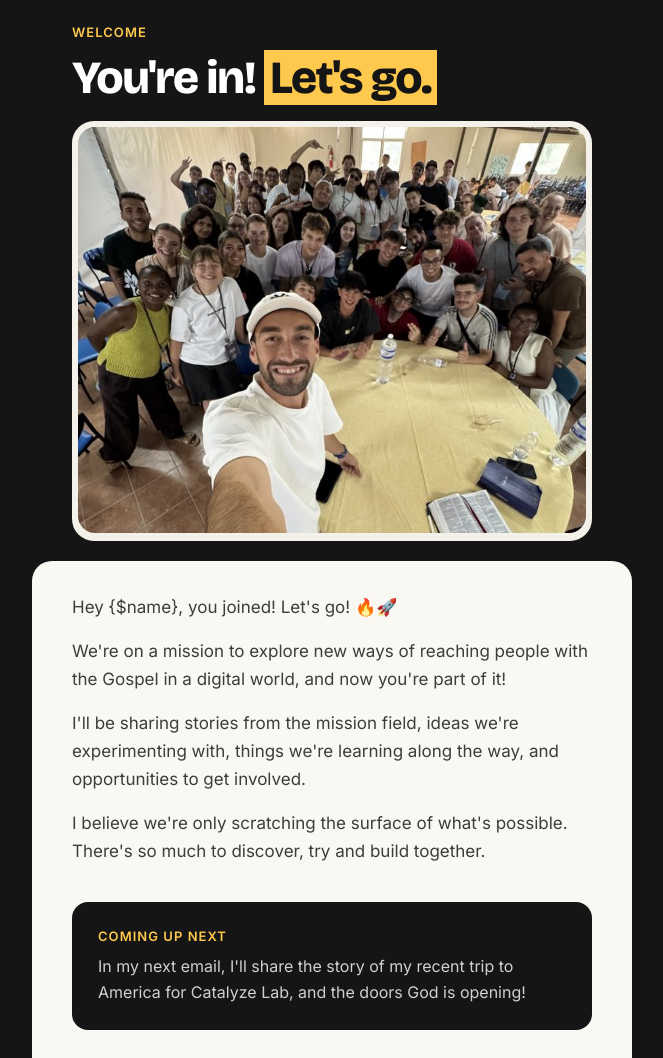
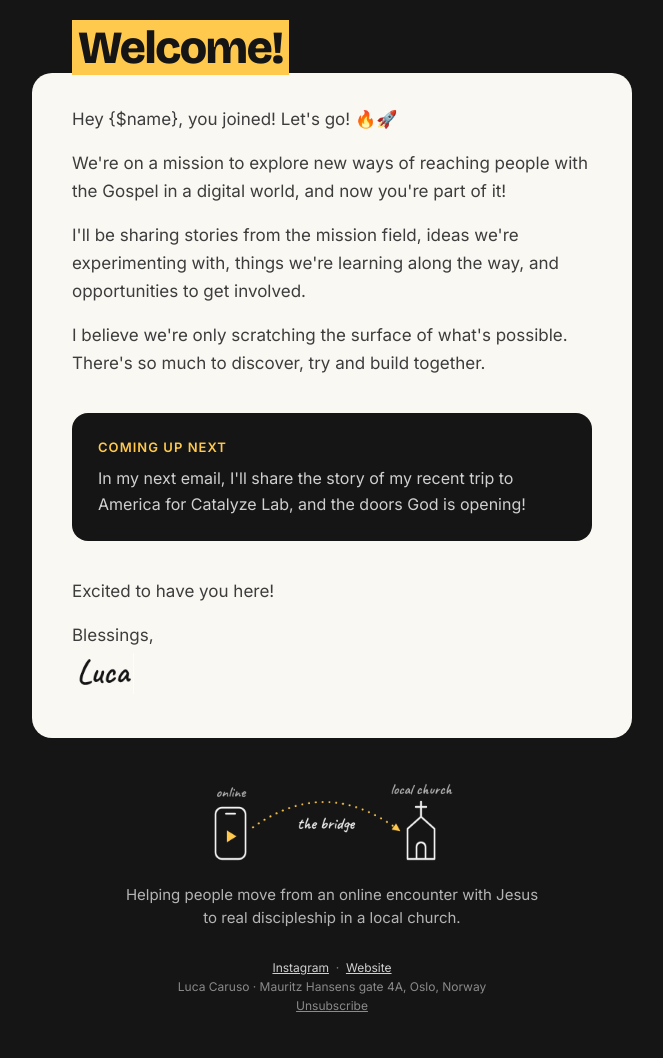
Before and after one commit to mediapeople123/newsletter, a plain HTML site: page emails/journey/01-welcome.html in a window 1280 px wide. Shown: the top 1058 px of the page, without its empty margins (308-971 px from the left). Drawn offline with nearby package versions, Linux system fonts and the light colour scheme.

Commit message:
EN welcome: headline Welcome!, no photo
Co-Authored-By: Haiku 5.5 <noreply@anthropic.com>
Claude-Session: https://claude.ai/code/session_01QugX97Ehbk5s1fyFfFgh12

```diff
--- a/emails/journey/01-welcome.html
+++ b/emails/journey/01-welcome.html
@@ -5,7 +5,7 @@
 <meta name="viewport" content="width=device-width, initial-scale=1">
 <meta name="color-scheme" content="light dark">
 <meta name="supported-color-schemes" content="light dark">
-<title>You're in! Let's go</title>
+<title>Welcome!</title>
 <link href="https://fonts.googleapis.com/css2?family=Bricolage+Grotesque:opsz,wght@12..96,800&family=Inter:wght@400;600&display=swap" rel="stylesheet">
 <style>
   body { margin:0; padding:0; }
@@ -27,8 +27,8 @@
 <table role="presentation" class="wrap" width="600" cellpadding="0" cellspacing="0" border="0" style="width:600px; max-width:600px;">
 
 <!-- ============ BLOCK: hero ============ -->
-<tr><td class="pad" style="padding:24px 40px 0;"><p style="margin:0 0 14px; font-family:Inter, Arial, sans-serif; font-size:13px; font-weight:600; letter-spacing:0.08em; text-transform:uppercase; color:#FFC94D;">Welcome</p>
-  <h1 class="h1 display" style="margin:0; font-family:'Bricolage Grotesque', 'Arial Black', Arial, sans-serif; font-size:46px; line-height:1.06; font-weight:800; letter-spacing:-0.03em; color:#FFFFFF;">You're in! <span style="background:#FFC94D; color:#151515; padding:0 6px; -webkit-box-decoration-break:clone; box-decoration-break:clone; white-space:nowrap;">Let's go.</span></h1>
+<tr><td class="pad" style="padding:24px 40px 0;">
+  <h1 class="h1 display" style="margin:0; font-family:'Bricolage Grotesque', 'Arial Black', Arial, sans-serif; font-size:46px; line-height:1.06; font-weight:800; letter-spacing:-0.03em; color:#FFFFFF;"><span style="background:#FFC94D; color:#151515; padding:0 6px; -webkit-box-decoration-break:clone; box-decoration-break:clone; white-space:nowrap;">Welcome!</span></h1>
 
 </td></tr>
 
@@ -36,7 +36,6 @@
 </td></tr>
 </table>
 
-<table role="presentation" width="100%" cellpadding="0" cellspacing="0" border="0" style="background:#151515;"><tr><td align="center" style="padding:0 8px;"><table role="presentation" class="wrap" width="600" cellpadding="0" cellspacing="0" border="0" style="width:600px; max-width:600px;"><tr><td class="pad" style="padding:18px 40px 20px;"><table role="presentation" width="100%" cellpadding="0" cellspacing="0" border="0" style="background:#F4F1EA; border-radius:22px;"><tr><td style="padding:6px 6px 8px;"><img src="https://raw.githubusercontent.com/mediapeople123/newsletter/692551b552c8b5dcfc06c6798136738b7fde4398/images/email/header-youth-selfie.jpg" width="508" alt="Luca taking a selfie with a big group of young people around a table" style="display:block; width:100%; max-width:508px; height:auto; border:0; border-radius:17px;"></td></tr></table></td></tr></table></td></tr></table>
 <!-- ============ PAPER BODY ============ -->
 <table role="presentation" width="100%" cellpadding="0" cellspacing="0" border="0" style="background:#151515;">
 <tr><td align="center" style="padding:0 8px;">
```
